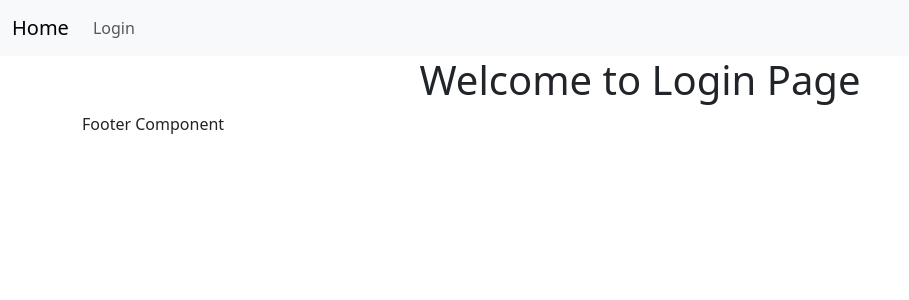
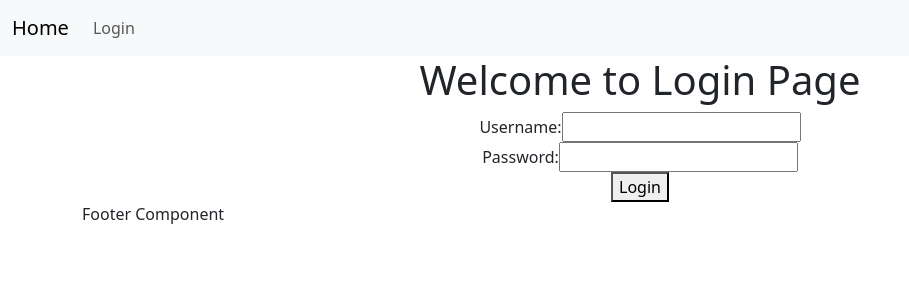
Before and after one commit to ArpitBansal3006/PEP_Class, a React (Create React App) app: page /login in a window 1280 px wide. Shown: the top 300 px of the page, without its empty margins (0-909 px from the left). Built offline with nearby package versions, Linux system fonts and the light colour scheme.

Commit message:
Login page

```diff
--- a/src/Login.js
+++ b/src/Login.js
@@ -1,12 +1,82 @@
 import React from 'react';
+import { useState } from 'react';
 
+function Login() {
+    const [formData, setFormData]=useState({
+        username:"",
+        password:""
+    });
+    const [errors, setErrors]=useState({});
+    const [message,setMessage]=useState(null);
 
-function App() {
+    const handleChange=(event)=>{
+        const name=event.target.name;
+        const value=event.target.value;
+
+        setFormData({
+            ...formData,
+            [name]:value
+        });
+    };
+    const validate=()=>{
+        let newErrors={};
+        let isValid=true;
+        if(formData.username.length===0){
+            newErrors.username="Username is Mandatory";
+            isValid=false;
+
+        }
+        if(formData.password.length===0){
+            newErrors.password="Password is Mandatory";
+            isValid=false;
+
+        }
+        setErrors(newErrors);
+        return isValid;
+    }
+
+    const handleSubmit=(event)=>{
+        event.preventDefault();
+        if(validate()){
+            if(formData.username==='admin'&&formData.password==='admin'){
+                setMessage('Correct Credentials');
+            }
+            else{
+                setMessage('Invalid Credentials');
+            }
+        }
+    };
   return (
     <div className="container text-center">
       <h1>Welcome to Login Page</h1>
+      {message &&(
+        message
+      )}
+      <form onSubmit={handleSubmit}>
+        <div>
+            <label>Username:</label>
+            <input type="text" name="username"
+            value={formData.username}
+            onChange={handleChange}
+            />
+            {errors.username &&(errors.username)}
+        </div>
+        <div>
+            <label>Password:</label>
+            <input type="password" name="password"
+            value={formData.password}
+            onChange={handleChange}
+
+            />
+            {errors.password &&(errors.password)}
+
+        </div>
+        <div>
+            <button>Login</button>
+        </div>
+      </form>
     </div>
   );
 }
 
-export default App;
+export default Login;
```
